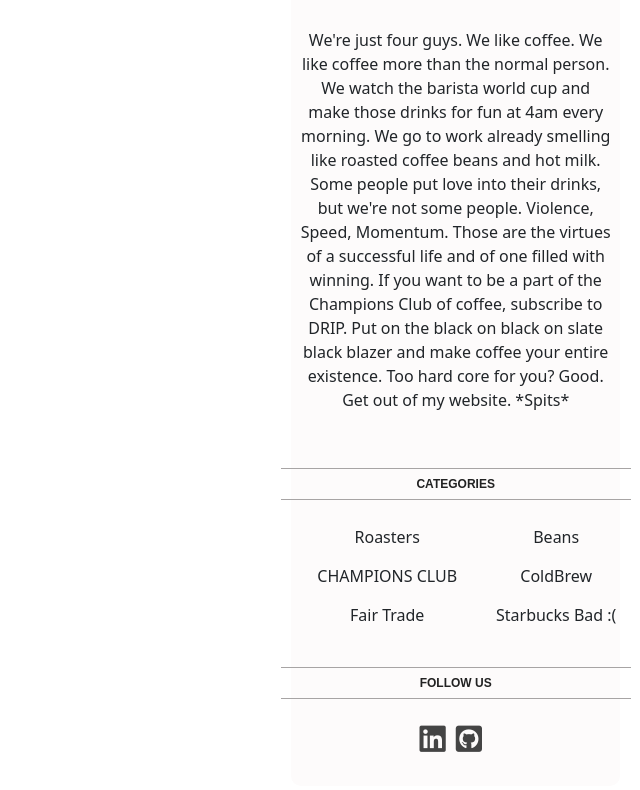
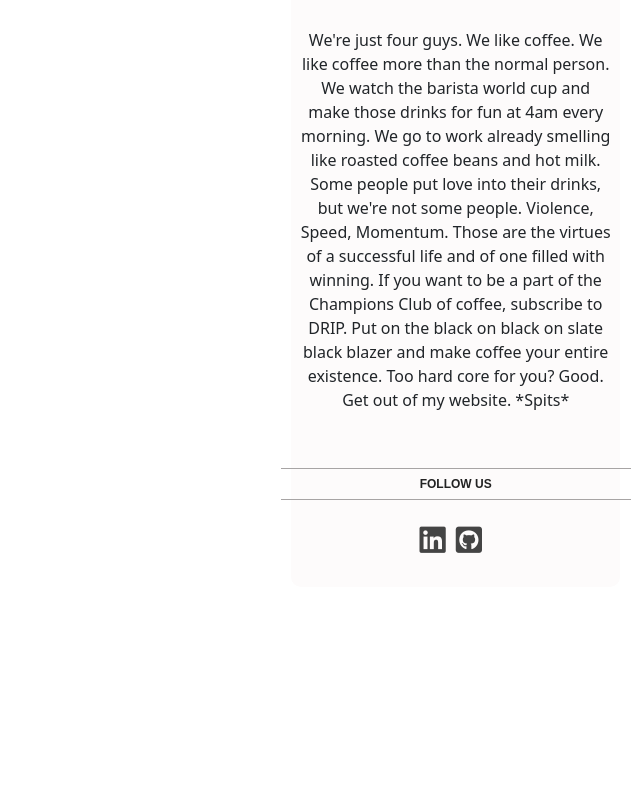
Before and after one commit to BennetWilson/drip-coffee-blog, a React (Create React App) app in the folder client/: page / in a window 1280 px wide. Shown: the part 1178-1968 px from the top of the page, without its empty margins (640-1280 px from the left). After the commit the page ends 1785 px from the top, so only its background shows below. Built offline with nearby package versions, Linux system fonts and the light colour scheme; no server answers; a web font is replaced by a local one.

Commit message:
update to side bar, deleted catergories

```diff
--- a/client/src/components/sidebar/Sidebar.jsx
+++ b/client/src/components/sidebar/Sidebar.jsx
@@ -24,7 +24,7 @@ export default function Sidebar() {
           website. *Spits*
         </p>
       </div>
-      <div className="sideBarItem">
+      {/* <div className="sideBarItem">
         <span className="sideBarTitle">CATEGORIES</span>
         <ul className="sideBarList">
           <li className="sideBarListItem">Roasters</li>
@@ -34,7 +34,7 @@ export default function Sidebar() {
           <li className="sideBarListItem">Fair Trade</li>
           <li className="sideBarListItem">Starbucks Bad :(</li>
         </ul>
-      </div>
+      </div> */}
       <div className="sideBarItem">
         <span className="sideBarTitle">FOLLOW US</span>
         <div className="sideBarSocial">
```
